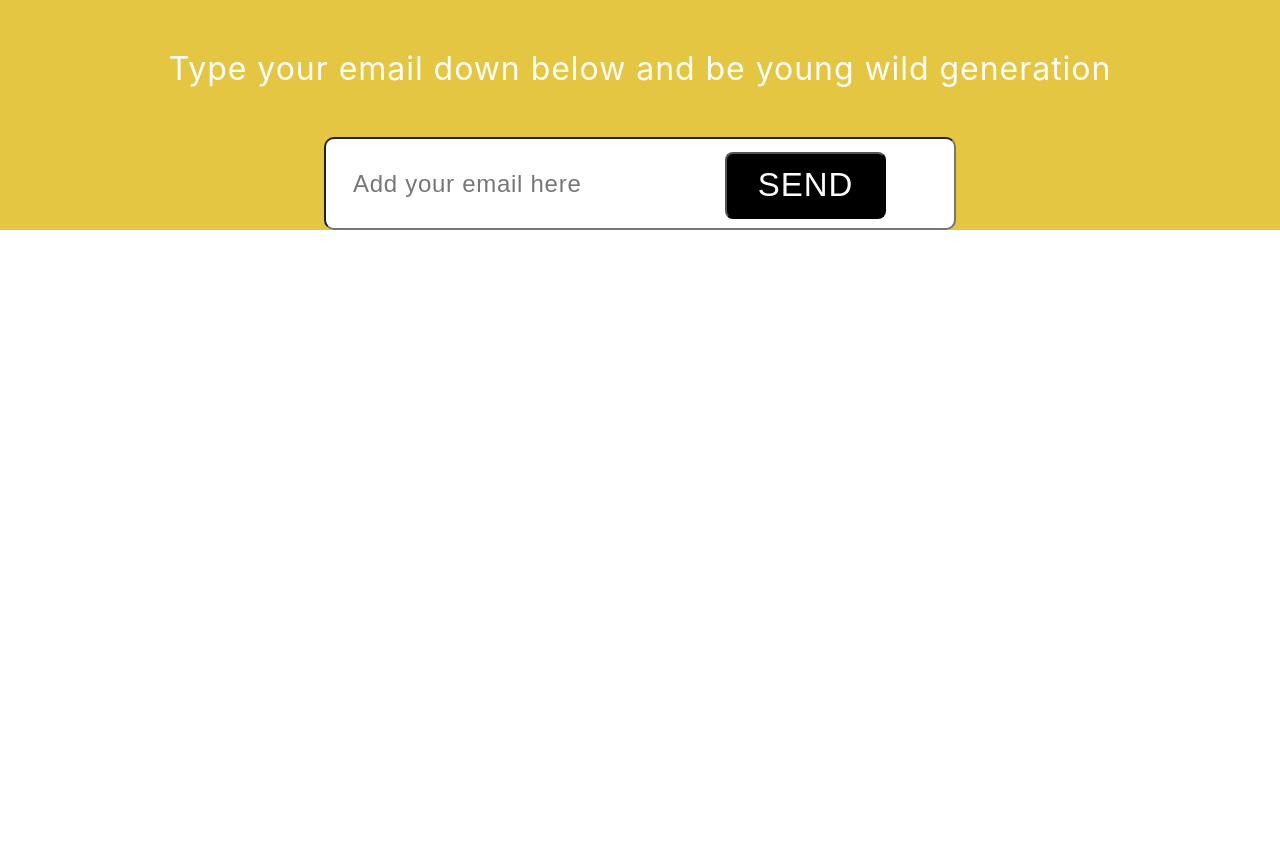
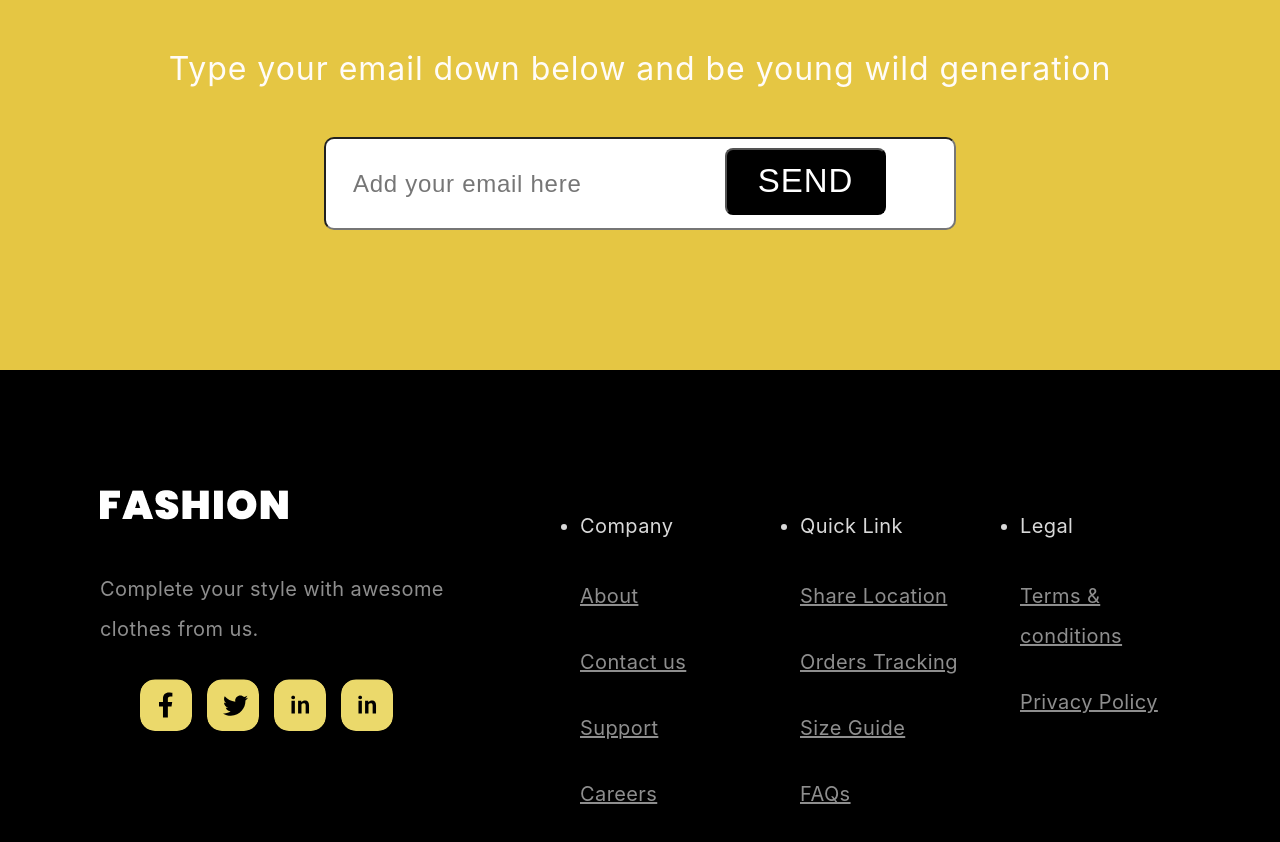
Before and after one commit to Vovababiichuk/Online-Store---React, a React (Create React App) app: page / in a window 1280 px wide. Shown: the part 6340-7182 px from the top of the page. Before the commit the page ends 6570 px from the top, so only its background shows below. Built offline with nearby package versions, Linux system fonts and the light colour scheme; the HTML template or start-up script is replaced by a standard one.

Commit message:
add footer (grid)

```diff
--- a/src/App.js
+++ b/src/App.js
@@ -7,6 +7,7 @@ import Load from './components/load/Load';
 import Promo from './components/promo/Promo';
 import Sale from './components/sale/Sale';
 import Young from './components/young/Young';
+import Footer from './components/footer/Footer';
 
 function App() {
 
@@ -20,6 +21,7 @@ function App() {
       <Young />
       <Load />
       <Community />
+      <Footer />
     </div>
   );
 }
--- a/src/components/community/Community.jsx
+++ b/src/components/community/Community.jsx
@@ -5,12 +5,10 @@ const Community = () => {
    return (
       <section className="community">
          <div className="container">
-            <div className="container">
             <div className="community__content">
                <h2 className='community__title'>JOIN SHOPPING COMMUNITY TO GET MONTHLY PROMO</h2>
                <p className='community__text'>Type your email down below and be young wild generation</p>
                <EmailForm />
-               </div>
             </div>
          </div>
       </section>
--- a/src/components/community/community.css
+++ b/src/components/community/community.css
@@ -27,7 +27,8 @@
 
 .community__form {
    position: relative;
-   display: inline;
+   display: inline-block;
+   padding-bottom: 140px;
 }
 
 .community__input {
@@ -61,7 +62,7 @@
 .community__button {
    content: '';
    position: absolute;
-   top: -24px;
+   top: 11px;
    left: 401px;
    width: 161px;
    height: 67px;
@@ -73,4 +74,11 @@
    letter-spacing: 0.03em;
    text-transform: uppercase;
    color: #FFFFFF;
+   transition: background-color 0.3s, color 0.3s;
 }
+
+.community__button:hover {
+   background-color: #fff;
+   color: #000;
+   outline: 2px solid black;
+}
--- /dev/null
+++ b/src/components/footer/Footer.jsx
@@ -0,0 +1,105 @@
+import './footer.css'
+import footerlogoImg from './../../img/fashion.png'
+
+import facebookIcon from './../../img/socials/fb.svg';
+import twitterIcon from './../../img/socials/tw.svg';
+import instagramIcon from './../../img/socials/in.svg';
+import linkedinIcon from './../../img/socials/in.svg';
+
+const Footer = () => {
+   return (
+      <footer className="footer">
+         <div className="container">
+            <div className="footer__content">
+               <div className="footer__info">
+                  <a className="footer__logo" href="#!">
+                     <img src={footerlogoImg} alt="logo" />
+                  </a>
+                  <p className="footer__text">
+                     Complete your style with awesome clothes from us.
+                  </p>
+                  <ul className="footer__social">
+                     <li className='footer__social-item'>
+                        <a className='footer__social-link' href="#!">
+                           <span className="sr-only"></span>
+                           <span className="footer__social-icon" style={{ backgroundImage: `url(${facebookIcon})` }}></span>
+                        </a>
+                     </li>
+                     <li className='footer__social-item'>
+                        <a className='footer__social-link' href="#!">
+                           <span className="sr-only"></span>
+                           <span className="footer__social-icon" style={{ backgroundImage: `url(${twitterIcon})` }}></span>
+                        </a>
+                     </li>
+                     <li className='footer__social-item'>
+                        <a className='footer__social-link' href="#!">
+                           <span className="sr-only"></span>
+                           <span className="footer__social-icon" style={{ backgroundImage: `url(${instagramIcon})` }}></span>
+                        </a>
+                     </li>
+                     <li className='footer__social-item'>
+                        <a className='footer__social-link' href="#!">
+                           <span className="sr-only"></span>
+                           <span className="footer__social-icon" style={{ backgroundImage: `url(${linkedinIcon})` }}></span>
+                        </a>
+                     </li>
+                  </ul>
+               </div>
+               <div className="footer__links">
+                  <ul className="footer__list">
+                     <li className="footer__title">
+                        Company
+                     </li>
+                     <li className="footer__item">
+                        <a className="footer__link" href="#!">About</a>
+                     </li>
+                     <li className="footer__item">
+                        <a className="footer__link" href="#!">Contact us</a>
+                     </li>
+                     <li className="footer__item">
+                        <a className="footer__link" href="#!">Support</a>
+                     </li>
+                     <li className="footer__item">
+                        <a className="footer__link" href="#!">Careers</a>
+                     </li>
+                  </ul>
+               </div>
+               <div className="footer__links">
+                  <ul className="footer__list">
+                     <li className="footer__title">
+                        Quick Link
+                     </li>
+                     <li className="footer__item">
+                        <a className="footer__link" href="#!">Share Location</a>
+                     </li>
+                     <li className="footer__item">
+                        <a className="footer__link" href="#!">Orders Tracking</a>
+                     </li>
+                     <li className="footer__item">
+                        <a className="footer__link" href="#!">Size Guide</a>
+                     </li>
+                     <li className="footer__item">
+                        <a className="footer__link" href="#!">FAQs</a>
+                     </li>
+                  </ul>
+               </div>
+               <div className="footer__links">
+                  <ul className="footer__list">
+                     <li className="footer__title">
+                        Legal
+                     </li>
+                     <li className="footer__item">
+                        <a className="footer__link" href="#!">Terms & conditions</a>
+                     </li>
+                     <li className="footer__item">
+                        <a className="footer__link" href="#!">Privacy Policy</a>
+                     </li>
+                  </ul>
+               </div>
+            </div>
+         </div>
+      </footer>
+   );
+}
+
+export default Footer;
--- /dev/null
+++ b/src/components/footer/footer.css
@@ -0,0 +1,70 @@
+.footer__content {
+   background-color: #000;
+   padding: 120px 100px;
+   display: grid;
+   grid-template-columns: repeat(5, 1fr);
+   grid-column-gap: 20px;
+}
+
+.footer__info {
+   grid-column: span 2;
+}
+
+.footer__logo {
+   margin-bottom: 45px;
+   display: block;
+}
+
+.footer__text {
+   font-weight: 400;
+   font-size: 20px;
+   line-height: 2;
+   letter-spacing: 0.02em;
+   color: #8e8e8e;
+   margin-bottom: 30px;
+   max-width: 420px;
+}
+
+.footer__social {
+   display: flex;
+   gap: 15px;
+}
+
+.footer__social-icon {
+   display: block;
+   width: 52px;
+   height: 52px;
+   border-radius: 15px;
+   transition: opacity 0.2s ease-in-out
+}
+
+.footer__social-icon:hover {
+   opacity: 0.6;
+}
+
+.footer__title {
+   font-weight: 400;
+   font-size: 20px;
+   line-height: 2;
+   letter-spacing: 0.02em;
+   color: #d9d9d9;
+   margin-bottom: 30px;
+}
+
+.footer__item:not(:last-child) {
+   margin-bottom: 26px;
+}
+
+.footer__link {
+   font-weight: 400;
+   font-size: 20px;
+   line-height: 2;
+   letter-spacing: 0.02em;
+   color: #8e8e8e;
+   transition: all 0.2s ease-in;
+}
+
+.footer__link:hover {
+   color: #d9d9d9;
+   text-decoration: underline;
+}
```
Also changed, not shown: src/img/fashion.png (added). Lines whose indentation alone changed are shown as unchanged.
